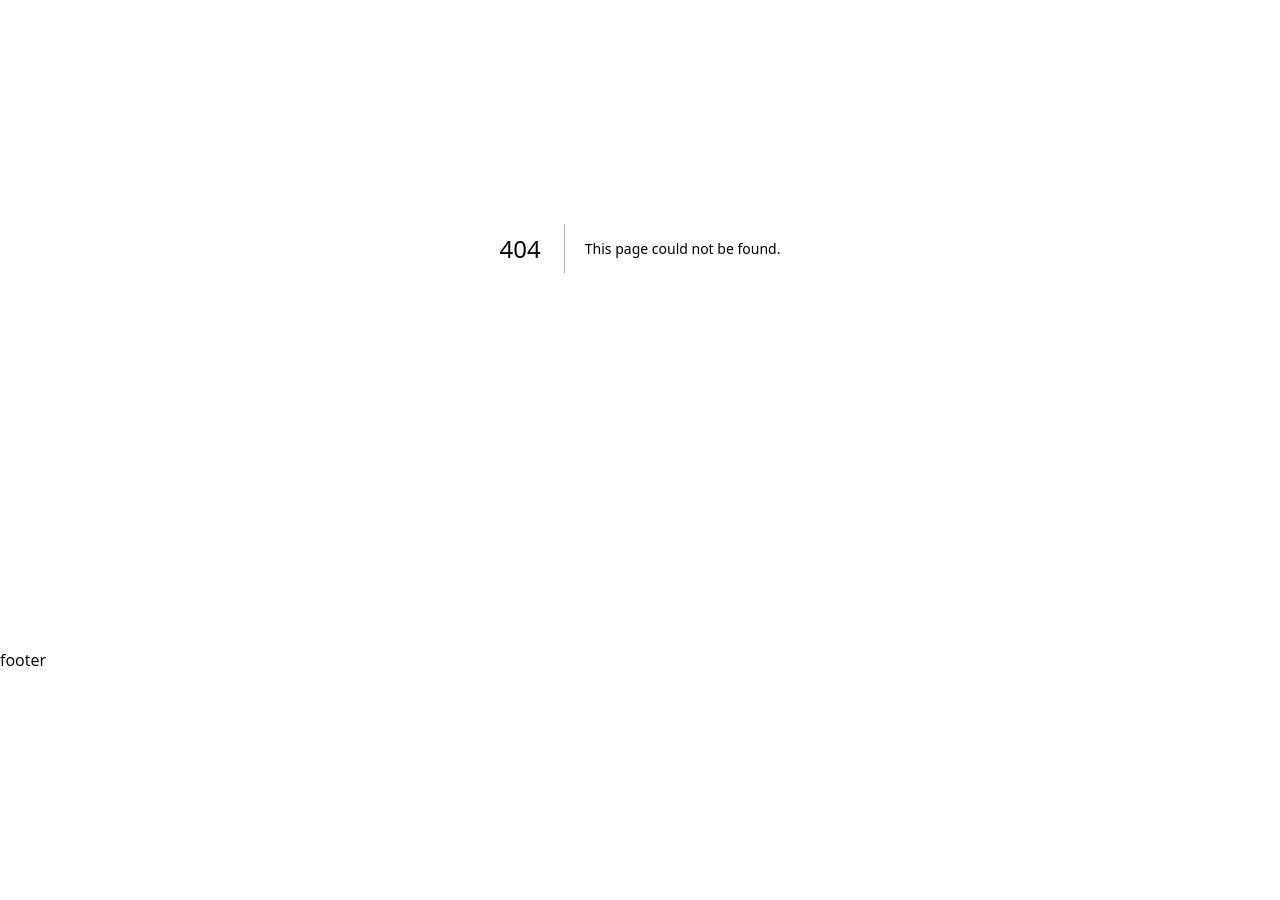
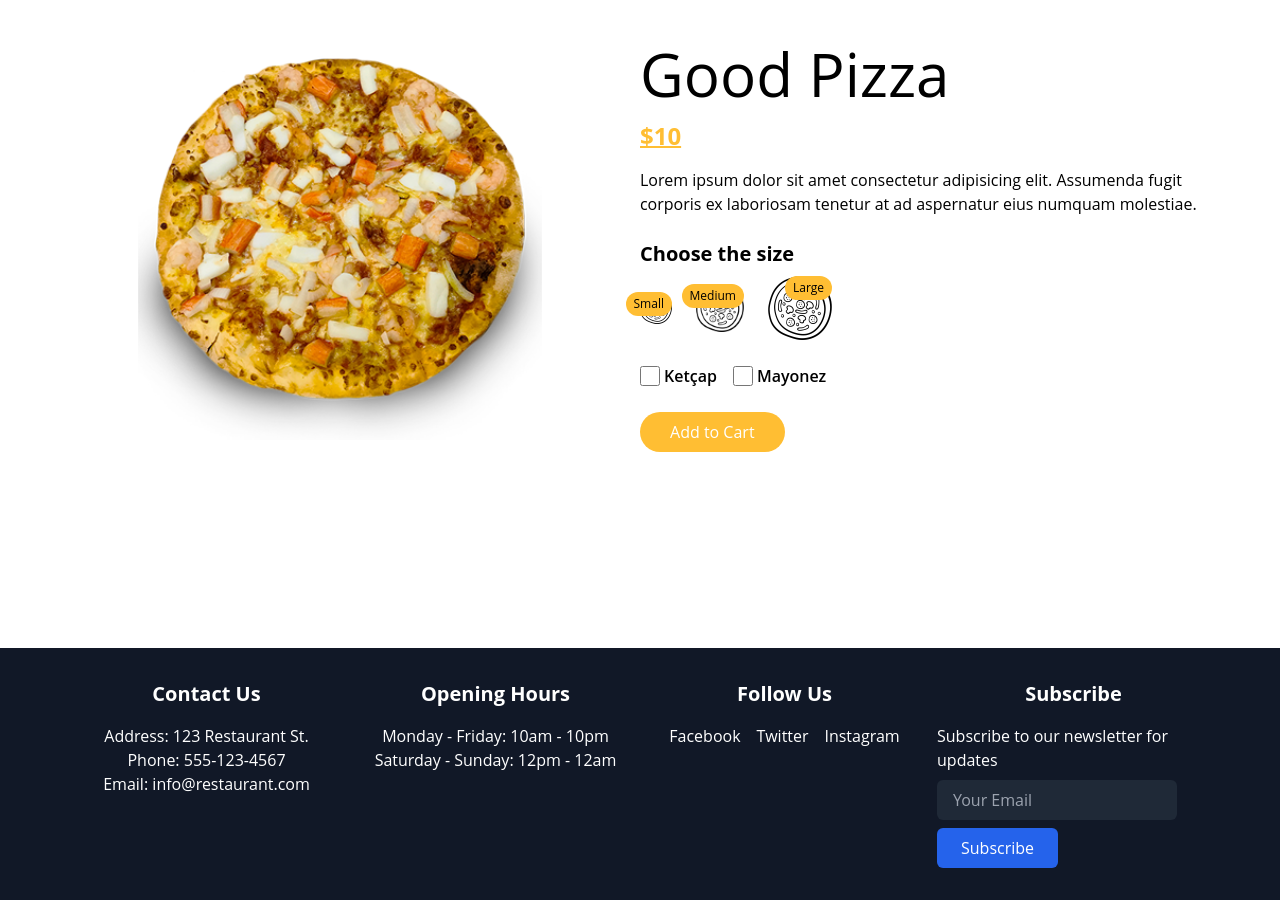
Before and after one commit to Tunahanclr16/food-delivery, a Next.js app: page /product in a window 1280 px wide. Before the commit this address had no page. Shown: the part 240-1140 px from the top of the page. Before the commit the page ends 912 px from the top, so only its background shows below. Built offline with nearby package versions, Linux system fonts and the light colour scheme.

Commit message:
about and book a table finish and Input form component start

```diff
--- /dev/null
+++ b/app/components/Form/Input.jsx
@@ -0,0 +1,12 @@
+import React from 'react'
+
+export default function Input() {
+  return (
+    <div className='w-full'>
+     <label htmlFor="" className='relative block cursor-text'>
+      <input required type="text" className='h-14 w-full border-primary outline-none peer border px-4' />
+      <span className='absolute  top-0 left-0 px-4 text-sm flex h-full items-center peer-valid:h-7 transition-all duration-200 peer-valid:text-xs  text-gray-400'>Email</span>
+     </label>
+    </div>
+  )
+}
--- /dev/null
+++ b/app/components/Home/About.jsx
@@ -0,0 +1,31 @@
+import Image from 'next/image'
+import React from 'react'
+import Aboutimg from "../../assets/about-img.png"
+import Title from '../ui/Title'
+function About() {
+  return (
+        <div className="bg-secondary py-14">
+      <div className="container mx-auto flex items-center text-white gap-20 justify-center flex-wrap-reverse">
+        <div className="flex justify-center">
+          <div className="relative sm:w-[445px] sm:h-[600px]  flex justify-center w-[300px] h-[450px]">
+            <Image src={Aboutimg} alt="" layout="fill" />
+          </div>
+        </div>
+        <div className="md:w-1/2 ">
+          <Title addClass="text-[40px]" title={"Tasty Thursdays"} />
+          <p className="my-5 flex flex-col items-center">
+            There are many variations of passages of Lorem Ipsum available, but
+            the majority have suffered alteration in some form, by injected
+            humour, or randomised words which don`t look even slightly
+            believable. If you are going to use a passage of Lorem Ipsum, you
+            need to be sure there isn`t anything embarrassing hidden in the
+            middle of text. All
+          </p>
+          <button className="btn-primary">Read More</button>
+        </div>
+      </div>
+    </div>
+  )
+}
+
+export default About
--- /dev/null
+++ b/app/components/Home/Reservation.jsx
@@ -0,0 +1,33 @@
+import React from 'react'
+import Title from '../ui/Title'
+import Input from '../Form/Input'
+
+export default function Reservation() {
+  return (
+    <div className="container mx-auto py-12">
+    <Title addClass="text-[40px] font-dancing mb-10" title={"Book A Table"}/>
+    <div className="flex justify-between flex-wrap gap-10">
+      <div className="lg:flex-1 w-full">
+        <div className="flex flex-col gap-y-3">
+          <Input />
+          <Input />
+          <Input />
+          <Input />
+
+
+        </div>
+        <button className="btn-primary mt-4">BOOK NOW</button>
+      </div>
+      <div className="lg:flex-1 !h-[384px] w-full">
+        <iframe
+          src="https://www.google.com/maps/embed?pb=!1m18!1m12!1m3!1d48348.66924008447!2d-74.24927437205034!3d40.766603131286395!2m3!1f0!2f0!3f0!3m2!1i1024!2i768!4f13.1!3m3!1m2!1s0x89c254b5958982c3%3A0xb6ab3931055a2612!2sEast%20Orange%2C%20New%20Jersey%2C%20Amerika%20Birle%C5%9Fik%20Devletleri!5e0!3m2!1str!2str!4v1661853137161!5m2!1str!2str"
+          allowFullScreen=""
+          loading="lazy"
+          referrerPolicy="no-referrer-when-downgrade"
+          className="h-full w-full"
+        ></iframe>
+      </div>
+    </div>
+  </div>
+  )
+}
--- a/app/components/layout/Footer.jsx
+++ b/app/components/layout/Footer.jsx
@@ -1,9 +1,54 @@
-import React from 'react'
+import React from 'react';
 
 export default function Footer() {
   return (
-<footer>
-footer
-</footer>
-)
+    <footer className="bg-gray-900 text-white py-8 px-4 md:px-8">
+      <div className="container mx-auto">
+        <div className="grid grid-cols-1 md:grid-cols-2 lg:grid-cols-4 gap-4">
+          <div className="flex flex-col items-center">
+            <h3 className="text-xl font-bold mb-4">Contact Us</h3>
+            <p>Address: 123 Restaurant St.</p>
+            <p>Phone: 555-123-4567</p>
+            <p>Email: info@restaurant.com</p>
+          </div>
+          <div className="flex flex-col items-center">
+            <h3 className="text-xl font-bold mb-4">Opening Hours</h3>
+            <p>Monday - Friday: 10am - 10pm</p>
+            <p>Saturday - Sunday: 12pm - 12am</p>
+          </div>
+          <div className="flex flex-col items-center">
+            <h3 className="text-xl font-bold mb-4">Follow Us</h3>
+            <div className="flex gap-4">
+              <a href="#" className="text-white hover:text-gray-300">
+                Facebook
+              </a>
+              <a href="#" className="text-white hover:text-gray-300">
+                Twitter
+              </a>
+              <a href="#" className="text-white hover:text-gray-300">
+                Instagram
+              </a>
+            </div>
+          </div>
+          <div className="flex flex-col items-center">
+            <h3 className="text-xl font-bold mb-4">Subscribe</h3>
+            <p>Subscribe to our newsletter for updates</p>
+            <form className="mt-2">
+              <input
+                type="email"
+                placeholder="Your Email"
+                className="py-2 px-4 bg-gray-800 text-white rounded-md focus:outline-none focus:ring-2 focus:ring-blue-600"
+              />
+              <button
+                type="submit"
+                className="mt-2 bg-blue-600 py-2 px-6 text-white rounded-md hover:bg-blue-700 transition duration-300"
+              >
+                Subscribe
+              </button>
+            </form>
+          </div>
+        </div>
+      </div>
+    </footer>
+  );
 }
--- a/app/components/layout/Header.jsx
+++ b/app/components/layout/Header.jsx
@@ -37,7 +37,7 @@ export default function Header() {
                 <a href="">Book Table</a>
               </li>
             </ul>
-            <div className={ isMenuOpen ? "fixed top-0 left-0 w-full h-screen bg-white z-10 duration-300" : "fixed top-0 left-[-100%] w-[300px] h-screen bg-white z-10 duration-300"}>
+            <div className={ isMenuOpen ? "fixed top-0 left-0 w-full h-screen bg-white z-10 duration-300" : "fixed top-0 left-[-1000%] w-[300px] h-screen bg-white z-10 duration-300"}>
               <div onClick={()=>setIsMenuOpen(false)} className="absolute cursor-pointer right-4 top-4">
               <IoMdClose size={28}/>
               </div>
--- a/app/components/product/MenuItem.jsx
+++ b/app/components/product/MenuItem.jsx
@@ -4,11 +4,11 @@ import Pizza from "../../assets/f1.png";
 import { SlBasket } from "react-icons/sl";
 export default function MenuItem() {
   return (
-    <div className="bg-secondary">
-<div className="flex items-center rounded-l-3xl justify-center mx-auto w-[360px] bg-white">
+    <div className="bg-secondary rounded">
+<div className="flex items-center rounded-bl-3xl justify-center mx-auto w-full  bg-white">
 <Image alt="pizza" src={Pizza} height={200} width={200} objectFit="cover" className=" "  />
 </div>
-<p className="text-sm text-white px-4 mt-4">Lorem ipsum dolor sit amet consectetur adipisicing elit. Impedit sed, cupiditate aut iure cumque mollitia similique tempora quod non corrupti.</p>
+<p className="text-sm w-auto text-white px-4 mt-4">Lorem ipsum dolor sit amet consectetur adipisicing elit. Impedit sed, cupiditate aut iure cumque mollitia similique tempora quod non corrupti.</p>
 <div className="flex items-center px-3 mb-2 mt-2 justify-between">
     <div>
     <span className="text-white font-bold">20TL</span>
--- a/app/globals.css
+++ b/app/globals.css
@@ -4,6 +4,7 @@
 @import url('https://fonts.googleapis.com/css2?family=Open+Sans:ital,wght@0,300..800;1,300..800&display=swap');
 body{
   font-family: "Open Sans", sans-serif;
+  min-height: 100vh;
 }
 
 .btn-primary {
--- a/app/layout.js
+++ b/app/layout.js
@@ -16,8 +16,9 @@ export default function RootLayout({ children }) {
       <main className='flex-grow'>
       {children}
       </main>
-        <Footer/>
      </div>
+     <Footer/>
+
         </body>
     </html>
   )
--- a/app/pages/Home/index.jsx
+++ b/app/pages/Home/index.jsx
@@ -1,7 +1,10 @@
 import Hero from '@/app/components/Hero/Hero'
+import About from '@/app/components/Home/About'
 import Campaigns from '@/app/components/Home/Campaigns'
 import MenuWrapper from '@/app/components/product/MenuWrapper'
+import Input from '@/app/components/Form/Input'
 import React from 'react'
+import Reservation from '@/app/components/Home/Reservation'
 
 export default function Index() {
   return (
@@ -9,6 +12,8 @@ export default function Index() {
         <Hero/>
         <Campaigns/>
         <MenuWrapper/>
+        <About/>
+        <Reservation/>
     </div>
   )
 }
--- /dev/null
+++ b/app/product/page.jsx
@@ -0,0 +1,59 @@
+import React from 'react';
+import Image from 'next/image';
+import Title from '../components/ui/Title';
+import PizzaImage from '../assets/f1.png';
+import SizeImage from '../assets/size.png';
+
+export default function ProductDetailPage() {
+  return (
+    <div className="flex flex-col md:flex-row items-center justify-center md:justify-between h-screen p-5 md:p-10">
+      <div className="w-full md:w-1/2 flex justify-center">
+        <div className="relative w-full h-96 ">
+          <Image src={PizzaImage} alt="Pizza" layout="fill" objectFit="contain" />
+        </div>
+      </div>
+      <div className="w-full md:w-1/2 mt-10 md:mt-0">
+        <Title addClass="text-4xl md:text-6xl mb-4" title="Good Pizza" />
+        <span className="text-primary text-2xl font-bold underline underline-offset-1 mb-4 block">$10</span>
+        <p className="text-sm md:text-base mb-6">
+          Lorem ipsum dolor sit amet consectetur adipisicing elit. Assumenda fugit corporis ex laboriosam tenetur at
+          ad aspernatur eius numquam molestiae.
+        </p>
+        <div className="mb-6">
+          <h4 className="text-xl font-bold mb-2">Choose the size</h4>
+          <div className="flex items-center gap-x-6">
+            <div className="relative w-8 h-8">
+              <Image src={SizeImage} alt="Size" layout="fill" objectFit="contain" />
+              <span className="absolute top-0 right-0 text-xs bg-primary rounded-full px-2 py-1 font-medium">
+                Small
+              </span>
+            </div>
+            <div className="relative w-12 h-12">
+              <Image src={SizeImage} alt="Size" layout="fill" objectFit="contain" />
+              <span className="absolute top-0 right-0 text-xs bg-primary rounded-full px-2 py-1 font-medium">
+                Medium
+              </span>
+            </div>
+            <div className="relative w-16 h-16">
+              <Image src={SizeImage} alt="Size" layout="fill" objectFit="contain" />
+              <span className="absolute top-0 right-0 text-xs bg-primary rounded-full px-2 py-1 font-medium">
+                Large
+              </span>
+            </div>
+          </div>
+        </div>
+        <div className="flex gap-4">
+          <label className="flex items-center gap-x-1">
+            <input type="checkbox" className="w-5 h-5 accent-primary" />
+            <span className="text-sm md:text-base font-semibold">Ketçap</span>
+          </label>
+          <label className="flex items-center gap-x-1">
+            <input type="checkbox" className="w-5 h-5 accent-primary" />
+            <span className="text-sm md:text-base font-semibold">Mayonez</span>
+          </label>
+        </div>
+        <button className="btn-primary mt-6">Add to Cart</button>
+      </div>
+    </div>
+  );
+}
```
Also changed, not shown: app/assets/about-img.png (added), app/assets/size.png (added).
